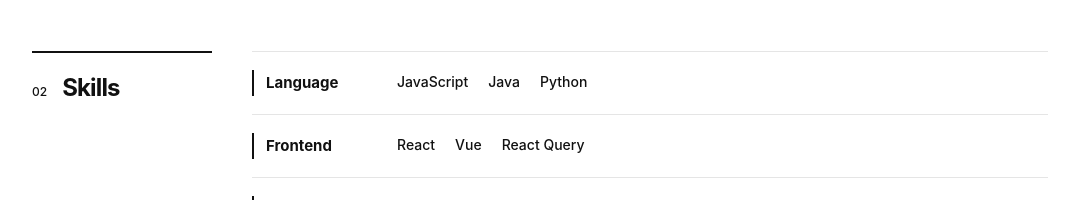
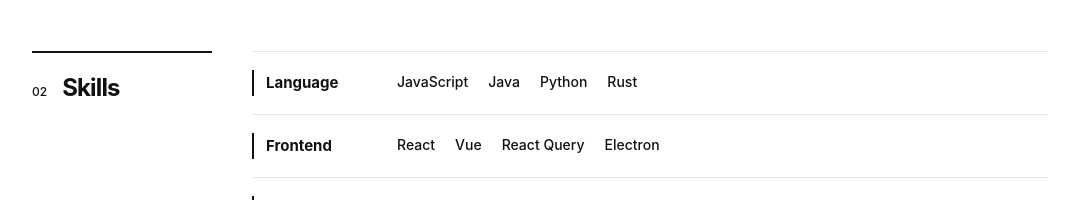
Before and after one commit to ClockTick0127/ClockTick0127.github.io, a plain HTML site: page index.html in a window 1280 px wide. Shown: the part 805-1005 px from the top of the page, without its empty margins (100-1179 px from the left). Drawn offline with Linux system fonts and the light colour scheme; a web font is replaced by a local one.

Commit message:
feat: 사용 기술에 Rust와 Electron 추가

```diff
--- a/index.html
+++ b/index.html
@@ -96,6 +96,7 @@
               <li>JavaScript</li>
               <li>Java</li>
               <li>Python</li>
+              <li>Rust</li>
             </ul>
           </div>
           <div class="card skill-item">
@@ -104,6 +105,7 @@
               <li>React</li>
               <li>Vue</li>
               <li>React Query</li>
+              <li>Electron</li>
             </ul>
           </div>
           <div class="card skill-item">
```
